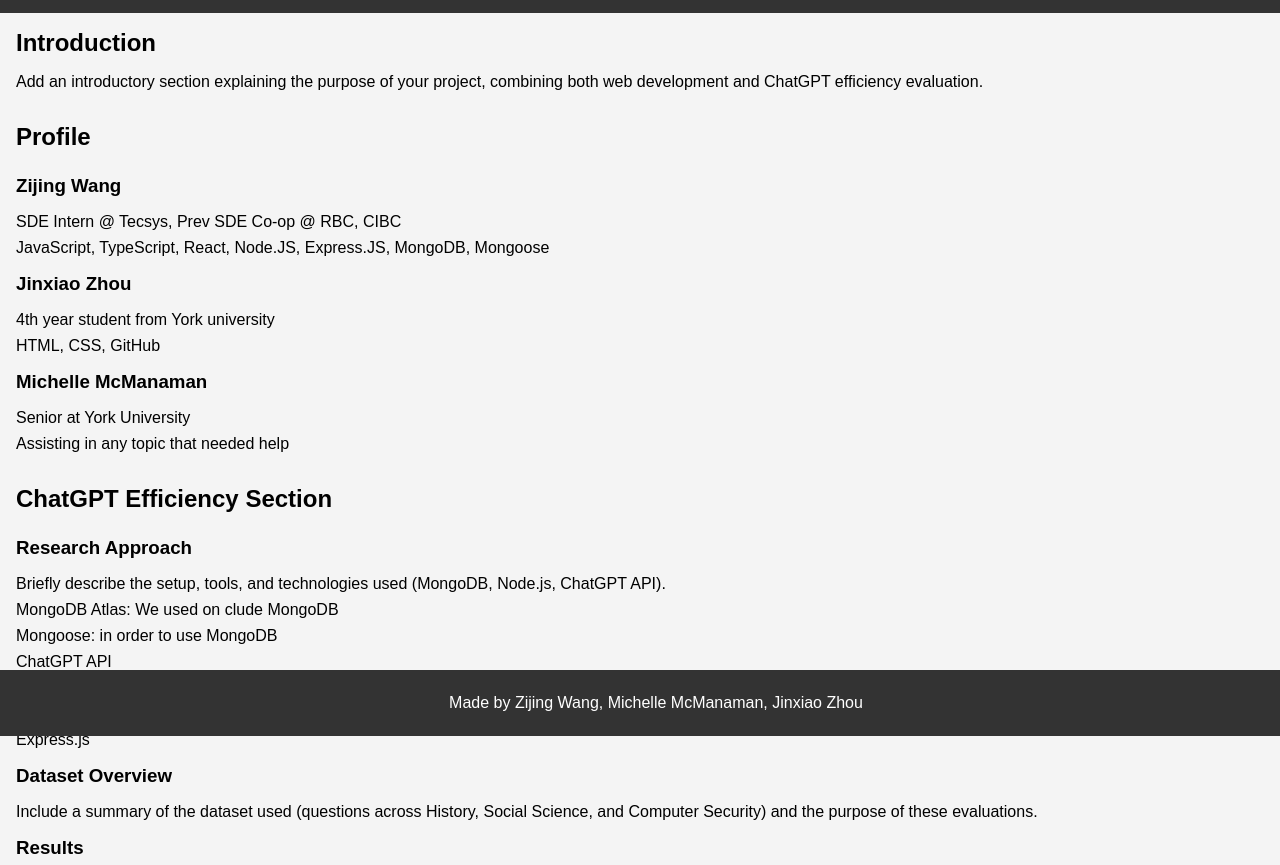
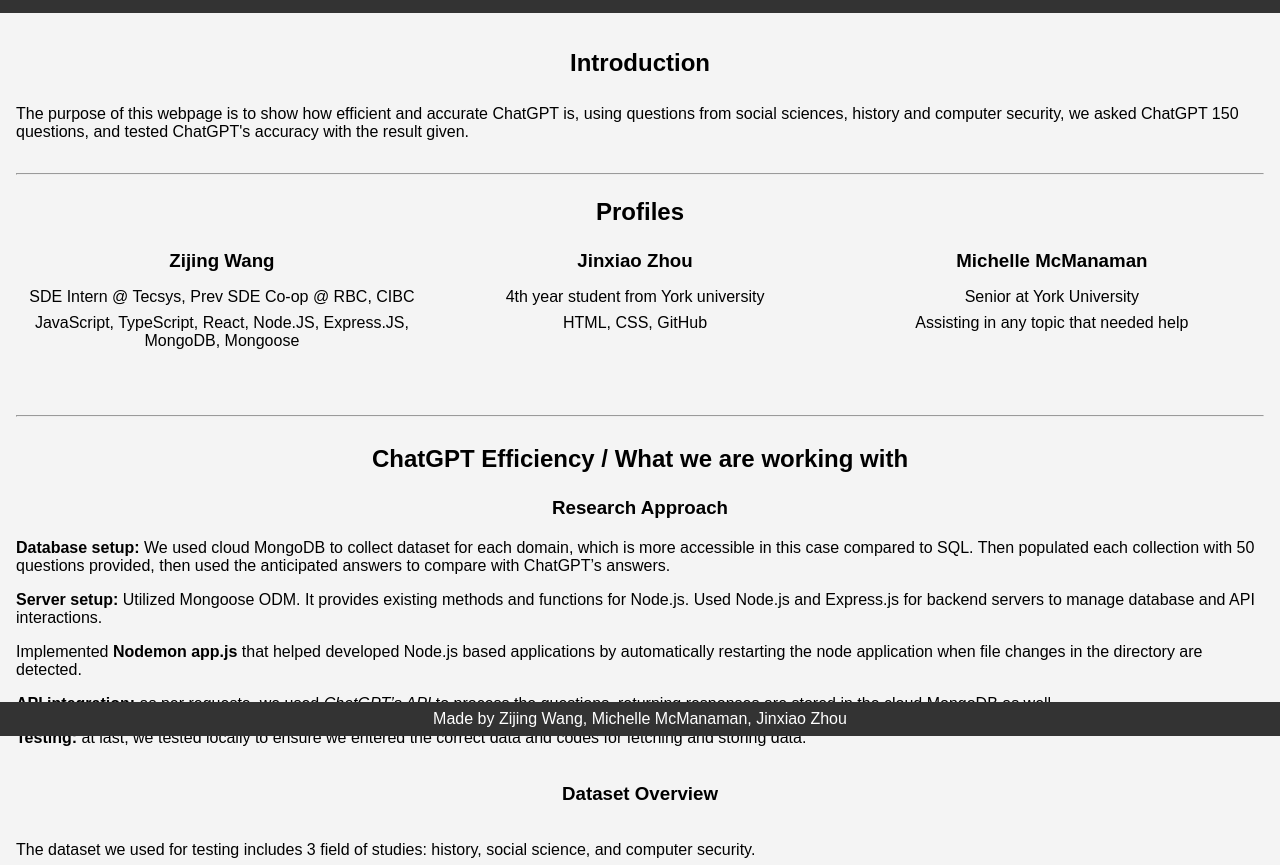
Before and after one commit to JinxiaoZhou/ITEC4020-ChatGPT-Efficience, a plain HTML site: page Index.html in a window 1280 px wide. Shown: the part 64-929 px from the top of the page. Drawn offline with Linux system fonts and the light colour scheme.

Commit message:
Index.html
changed styles and added contents

```diff
--- a/Index.html
+++ b/Index.html
@@ -14,53 +14,65 @@
   </header>
   <main>
     <section id="introduction">
-      <h2>Introduction</h2>
-      <p>Add an introductory section explaining the purpose of your project, combining both web development and ChatGPT
-        efficiency evaluation.</p>
+      <h2 style="padding: 20px">Introduction</h2>
+      <p>The purpose of this webpage is to show how efficient and accurate ChatGPT is, using questions from social sciences, history and computer security, we asked ChatGPT 150 questions, and
+        tested ChatGPT's accuracy with the result given. </p>
     </section>
-
-    <section id="profile ">
-      <h2>Profile </h2>
+    <hr>
+    <section id="profile">
+      <h2 style="padding-top: 15px;">Profiles</h2>
+      <div id="wzj">
         <ul>
           <li>
-          <h3>Zijing Wang</h3>
+            <h3 style="text-align: center;">Zijing Wang</h3>
             <p>SDE Intern @ Tecsys, Prev SDE Co-op @ RBC, CIBC</p>
             <p>JavaScript, TypeScript, React, Node.JS, Express.JS, MongoDB, Mongoose </p>
         </li>
+        </ul>
+      </div>
+      <div id="zjx">
+        <ul>
           <li>
-          <h3>Jinxiao Zhou</h3>
+            <h3 style="text-align: center;">Jinxiao Zhou</h3>
             <p>4th year student from York university</p>
             <p>HTML, CSS, GitHub</p>
         </li>
+        </ul>
+      </div>
+      <div id="mm">
+        <ul>
           <li>
-          <h3>Michelle McManaman</h3>
+            <h3 style="text-align: center;">Michelle McManaman</h3>
           <p>Senior at York University</p>
           <p>Assisting in any topic that needed help</p>
         </li>
         </ul>
+      </div>
     </section>
-
-    <section id="ChatGPT Efficiency Section">
-      <h2>ChatGPT Efficiency Section</h2>
+    <hr>
+    <section id="ChatGPT-Efficiency-Section">
+      <h2 style = "text-align: center; padding-top: 20px">ChatGPT Efficiency / What we are working with</h2>
       <ul>
         <li>
-          <h3>Research Approach</h3>
-          <p>Briefly describe the setup, tools, and technologies used (MongoDB, Node.js, ChatGPT API).</p>
-          <p>MongoDB Atlas: We used on clude MongoDB </p>
-          <p>Mongoose: in order to use MongoDB</p>
-          <p>ChatGPT API</p>
-          <p>Nodemon</p>
-          <p>Node.js</p>
-          <p>Express.js</p>
-          <P></P>
+          <h3 style="text-align: center; padding-bottom: 20px">Research Approach</h3>
+          <ul>
+            <li>
+              <b>Database setup:</b> We used cloud MongoDB to collect dataset for each domain, which is more accessible in this case compared to SQL. Then populated each collection with 50 questions provided, then used the anticipated answers to compare with ChatGPT’s answers.</li>
+            <li><b>Server setup:</b> Utilized Mongoose ODM. It provides existing methods and functions for Node.js. Used Node.js and Express.js for backend servers to manage database and API interactions.</li>
+            <li>Implemented <b>Nodemon app.js</b> that helped developed Node.js based applications by automatically restarting the node application when file changes in the directory are detected.</li>
+            <li><b>API integration:</b> as per requeste, we used <i>ChatGPT’s API</i> to process the questions, returning responses are stored in the cloud MongoDB as well.</li>
+            <li><b>Testing:</b> at last, we tested locally to ensure we entered the correct data and codes for fetching and storing data.</li>
+          </ul>
         </li>
         <li>
-          <h3>Dataset Overview</h3>
-          <p>Include a summary of the dataset used (questions across History, Social Science, and Computer Security) and
-            the purpose of these evaluations.</p>
+          <h3 style="text-align: center; padding: 20px">Dataset Overview</h3>
+          <li>The dataset we used for testing includes 3 field of studies: history, social science, and computer security.</li>
+          <li>With <b>History questions</b>, its nature is primarily analytical and descriptive, focusing past events and their significance. Answering them requires contextual understanding of timelines which emphasizes critical thinking and synthesis, even so, answers are quite similar since it's past events.</li>
+          <li>With <b>Social science</b> questions, its nature is primarily critical and theoretical, it focuses on societies and interactions, answers may vary depending on each perspective or context, it encourages critical reflection and evaluation, which often leads to debates or case studies, that may cause different answers.</li>
+          <li>With <b>Computer security</b> questions, its nature is technical and problem-solving, focusing on protecting systems, networks and data from different types of threat, when answering, it requires precise understanding of the situation, analyzing risks and real-world experiences when solving these questions, thus answering these question may vary because of the questions and situations it describes.</li>
         </li>
         <li>
-          <h3>Results</h3>
+          <h3 style="text-align: center; padding: 15px">Results</h3>
           <table>
             <tr>
               <th>Domain</th>
@@ -101,6 +113,35 @@
 </html>
 
 <style>
+  #introduction h2{
+    text-align: center;
+  }
+  #profile h2{
+    text-align: center;
+  }
+  #profile p{
+    text-align: center;
+  }
+  #profile{
+    width: 100%;
+    height: 200px;
+  }
+  #wzj{
+    width: 33%;
+    float: left;
+    padding-right: 20px;
+  }
+  #zjx{
+    width: 30%;
+    float: left;
+  }
+  #mm{
+    width: 34%;
+    float: right;
+  }
+  #ChatGPT-Efficiency-Section{
+  }
+
   body {
     font-family: Arial, sans-serif;
     margin: 0;
@@ -173,7 +214,6 @@
     background-color: #333;
     color: #fff;
     text-align: center;
-    padding: 1rem;
     position: fixed;
     width: 100%;
     bottom: 0;
```
Lines whose indentation alone changed are shown as unchanged.
